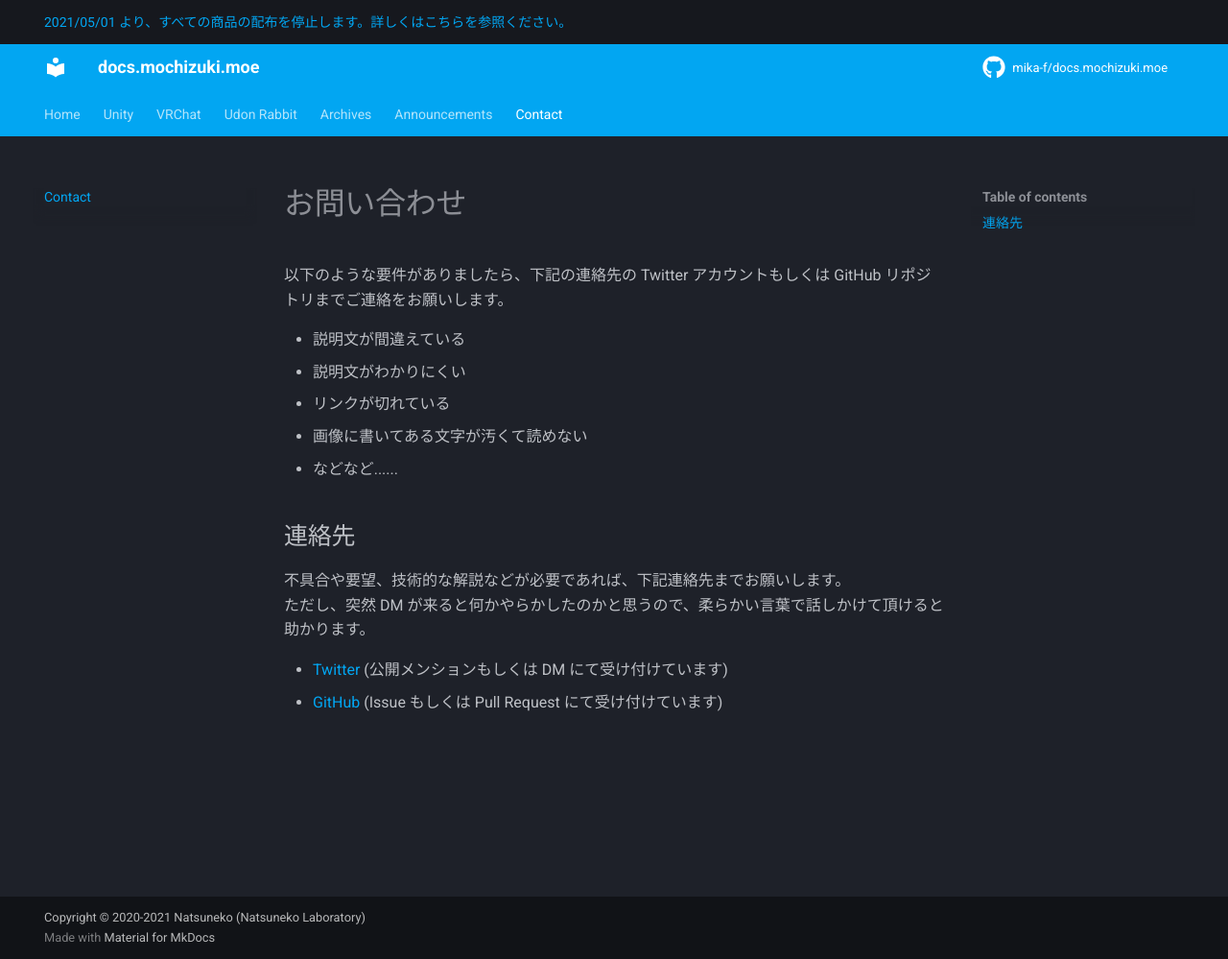
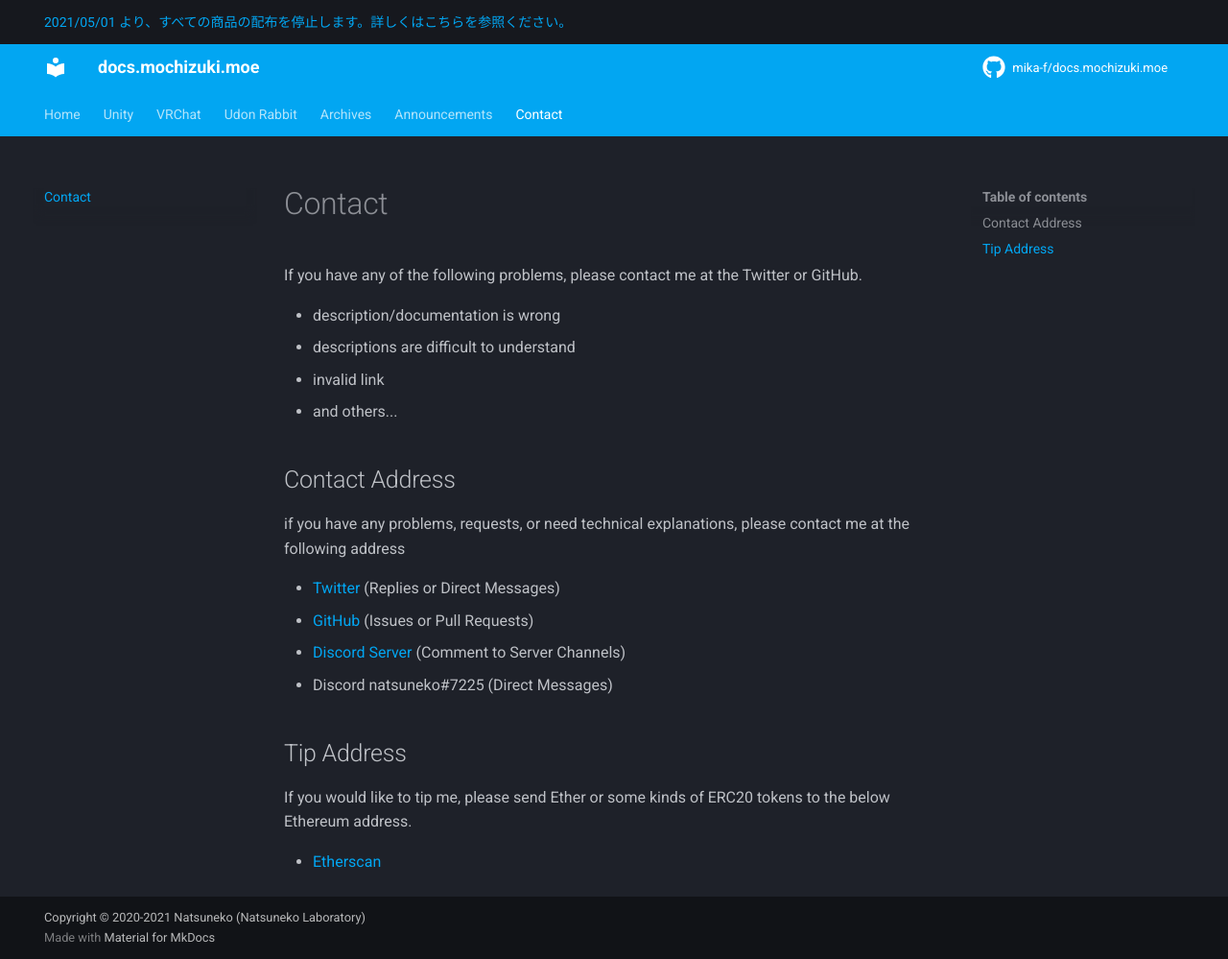
Before and after one commit to mika-archived/docs.mochizuki.moe, an MkDocs documentation site: the page built from docs/contact.md, in a window 1280 px wide and 999 px high. Shown: the whole window at 96% size. Built offline with MkDocs 1.6.1 and Material for MkDocs 9.7.7, drawn with Linux system fonts in a browser that asks for light colours; comment, search, counter and statistics services are not loaded.

Commit message:
docs: contact

```diff
--- a/docs/contact.md
+++ b/docs/contact.md
@@ -1,17 +1,23 @@
-# お問い合わせ
+# Contact
 
-以下のような要件がありましたら、下記の連絡先の Twitter アカウントもしくは GitHub リポジトリまでご連絡をお願いします。
+If you have any of the following problems, please contact me at the Twitter or GitHub.
 
--   説明文が間違えている
--   説明文がわかりにくい
--   リンクが切れている
--   画像に書いてある文字が汚くて読めない
--   などなど......
+-   description/documentation is wrong
+-   descriptions are difficult to understand
+-   invalid link
+-   and others...
 
-## 連絡先
+## Contact Address
 
-不具合や要望、技術的な解説などが必要であれば、下記連絡先までお願いします。
-ただし、突然 DM が来ると何かやらかしたのかと思うので、柔らかい言葉で話しかけて頂けると助かります。
+if you have any problems, requests, or need technical explanations, please contact me at the following address
 
--   [Twitter](https://r.mochizuki.moe/Natsuneko){target=\_blank} (公開メンションもしくは DM にて受け付けています)
--   [GitHub](https://github.com/mika-f/docs.mochizuki.moe){target=\_blank} (Issue もしくは Pull Request にて受け付けています)
+-   [Twitter](https://r.mochizuki.moe/Natsuneko){target=\_blank} (Replies or Direct Messages)
+-   [GitHub](https://github.com/mika-f/docs.mochizuki.moe){target=\_blank} (Issues or Pull Requests)
+-   [Discord Server](https://discord.gg/h42BzsFtD2){target=\_blank} (Comment to Server Channels)
+-   Discord natsuneko#7225 (Direct Messages)
+
+## Tip Address
+
+If you would like to tip me, please send Ether or some kinds of ERC20 tokens to the below Ethereum address.
+
+-   [Etherscan](https://etherscan.io/address/0xc925668e7431d4635dc9670c934a19c2206b2819){target=\_blank}
```
